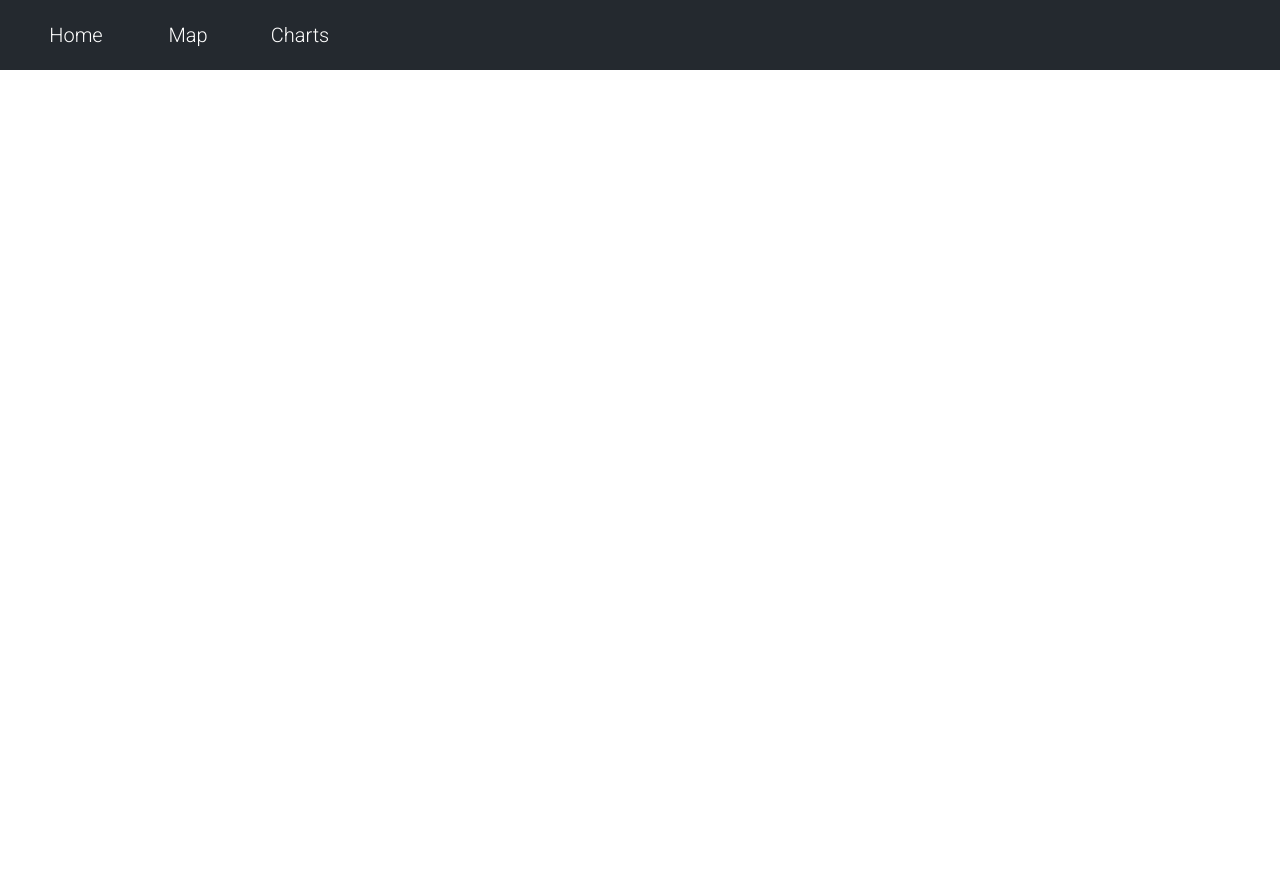
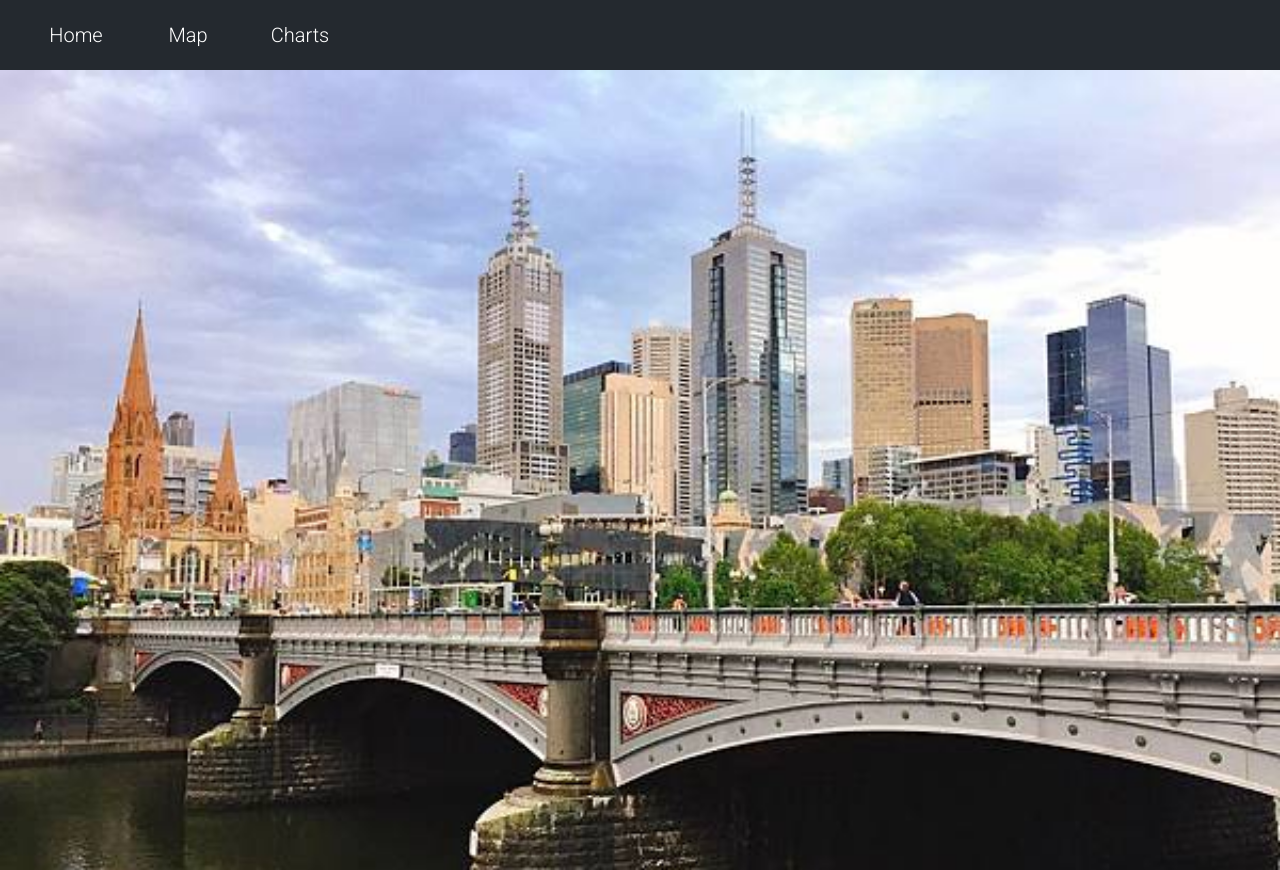
Before and after one commit to duyifei1999/COMP90024-Assignment2, a React (Create React App) app in the folder frontend/: page / in a window 1280 px wide. Before the commit the page ends 800 px from the top, so only its background shows below. Built offline with nearby package versions, Linux system fonts and the light colour scheme.

Commit message:
change css

```diff
--- a/frontend/src/components/Home.css
+++ /dev/null
@@ -1,3 +0,0 @@
-#whole {
-	background-image: url("试用背景.jpg");
-}
--- a/frontend/src/components/Home.jsx
+++ b/frontend/src/components/Home.jsx
@@ -1,6 +1,6 @@
 const Home = () => {
     return (
-        <div id="whole" href="Home.css">
+        <div id="homebackground">
         </div>
     );
 
--- a/frontend/src/css/styles.css
+++ b/frontend/src/css/styles.css
@@ -43,3 +43,12 @@ nav div:hover {
 nav div:hover a {
     color: black;
 }
+
+#homebackground {
+    background-image: url("../image/试用背景.jpg");
+    position: absolute;
+    width: 100%;
+    height: 100%;
+    background-repeat: no-repeat;
+    background-size: cover;
+}
```
Also changed, not shown: frontend/src/image/试用背景.jpg (renamed from frontend/src/components/试用背景.jpg).
